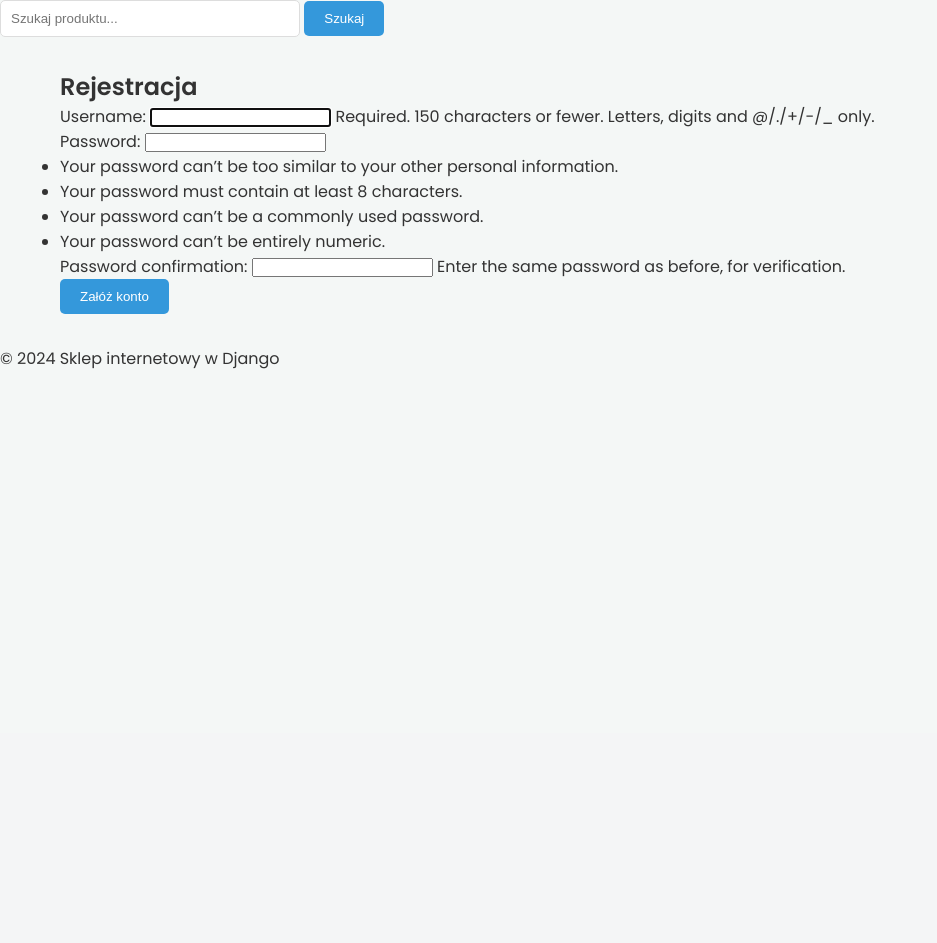
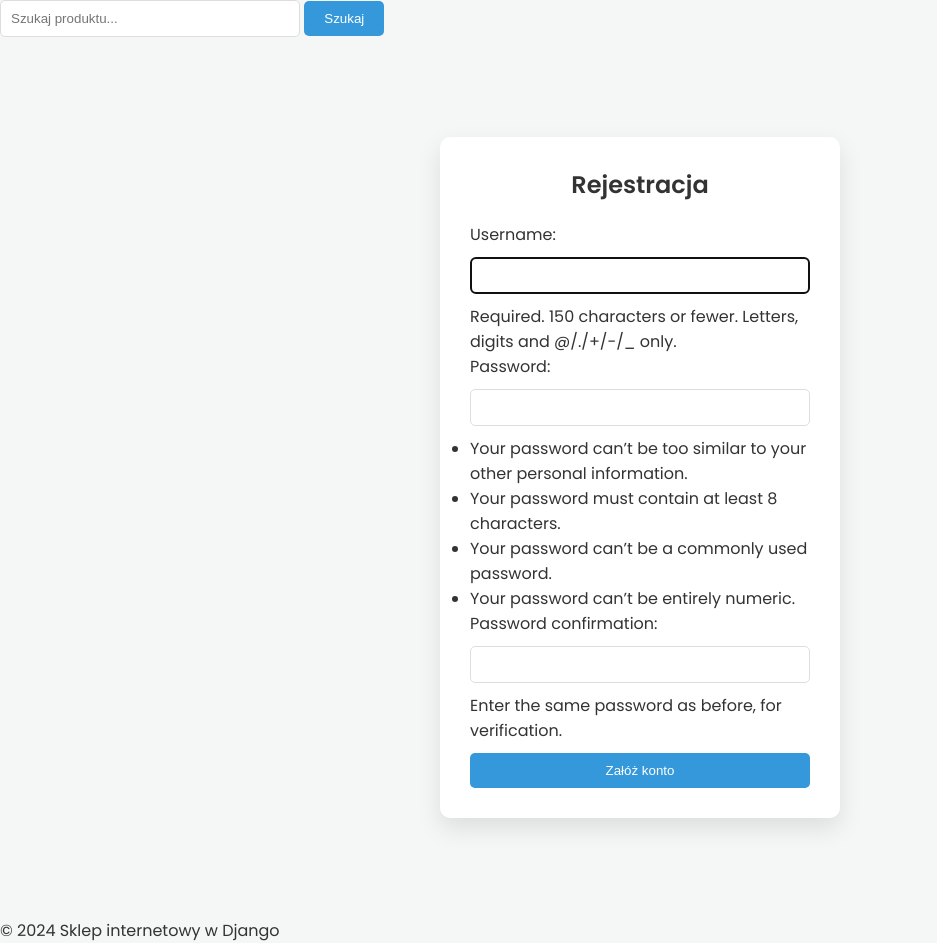
Before and after one commit to Kermid/projekt-sklep-django, a Django app: page /register/ in a window 1280 px wide. Shown: the part 67-1010 px from the top of the page, without its empty margins (0-937 px from the left). Before the commit the page ends 436 px from the top, so only its background shows below. Run offline with Django 5.2, Linux system fonts and the light colour scheme.

Commit message:
Naprawa wygladu koszyka i formularza rejestracji

```diff
--- a/Projekt/Sklep/static/style.css
+++ b/Projekt/Sklep/static/style.css
@@ -1,4 +1,3 @@
-
 * {
     margin: 0;
     padding: 0;
--- a/Projekt/Sklep/templates/registration/register.html
+++ b/Projekt/Sklep/templates/registration/register.html
@@ -1,10 +1,17 @@
 {% extends 'sklep/base.html' %}
 
 {% block content %}
-<h2>Rejestracja</h2>
-<form method="post">
-    {% csrf_token %}
-    {{ form.as_p }}
-    <button type="submit" class="btn-primary">Załóż konto</button>
-</form>
+<div class="form-container">
+    <h2 style="text-align: center; margin-bottom: 20px;">Rejestracja</h2>
+
+    <form method="post">
+        {% csrf_token %}
+
+        {{ form.as_p }}
+
+        <button type="submit" class="btn btn-primary" style="width: 100%; margin-top: 10px;">
+            Załóż konto
+        </button>
+    </form>
+</div>
 {% endblock %}
```
Also changed, not shown: Projekt/Sklep/templates/cart/detail.html (+1 -7 lines), Projekt/Sklep/migrations/0002_alter_orderitem_price_alter_product_price_and_more.py (added), README.md (added), 1 other file.
